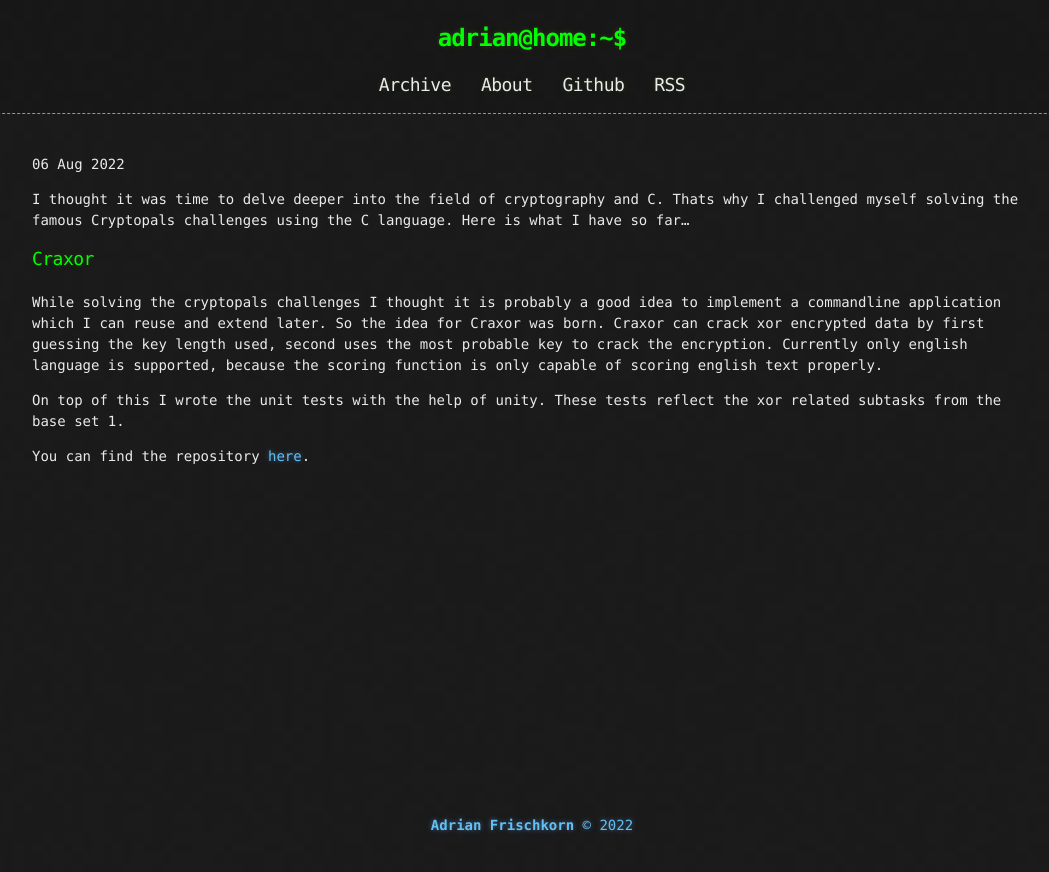
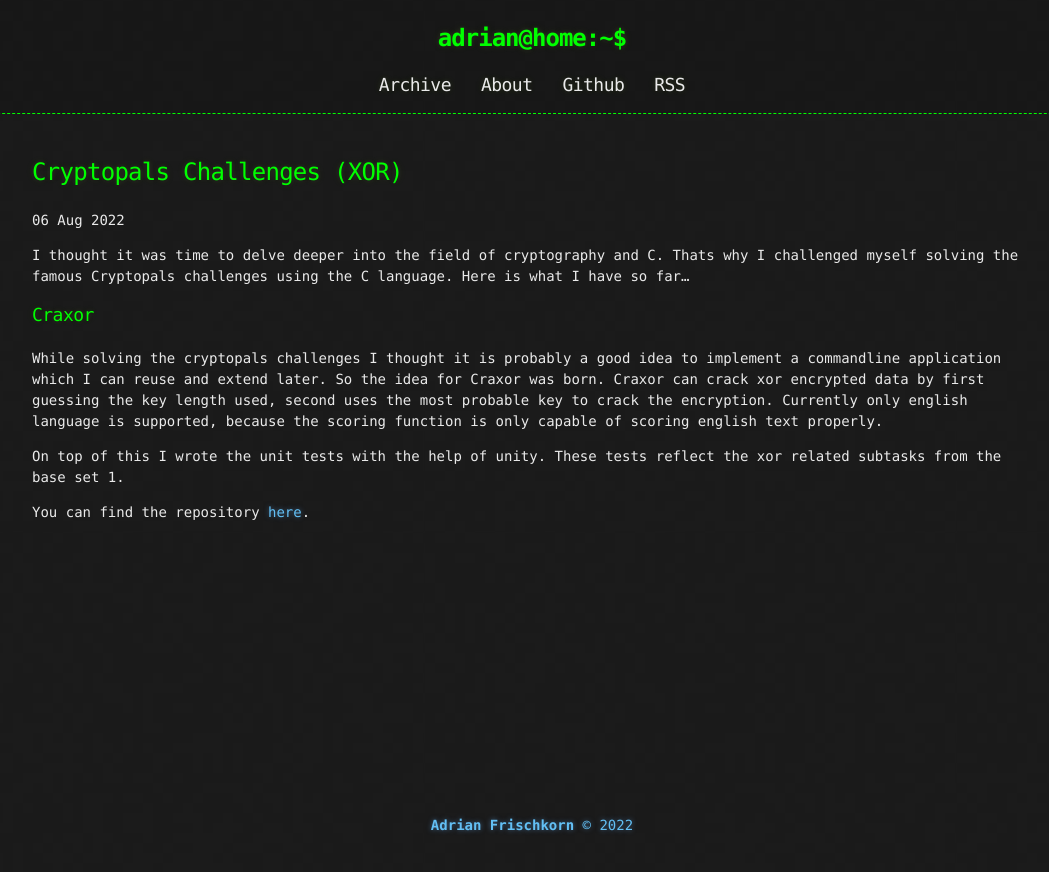
Before and after one commit to afrischk/afrischk.github.io, a Jekyll site: the page built from _posts/2022-08-06-Cryptopals-Challenges-Base-Set-1-XOR.md, in a window 1280 px wide. Shown: the top 872 px of the page, without its empty margins (108-1157 px from the left). Built offline with Jekyll 4.4.1, drawn with Linux system fonts in a browser that asks for light colours; part of the change alters nothing that is shown.

```diff
--- a/_posts/2022-08-06-Cryptopals-Challenges-Base-Set-1-XOR.md
+++ b/_posts/2022-08-06-Cryptopals-Challenges-Base-Set-1-XOR.md
@@ -1,6 +1,6 @@
 ---
 layout: post
-title: Cryptopals Challenges: Base Set 1.1-1.6 (XOR)
+title: Cryptopals Challenges (XOR)
 published: true
 ---
 
```
